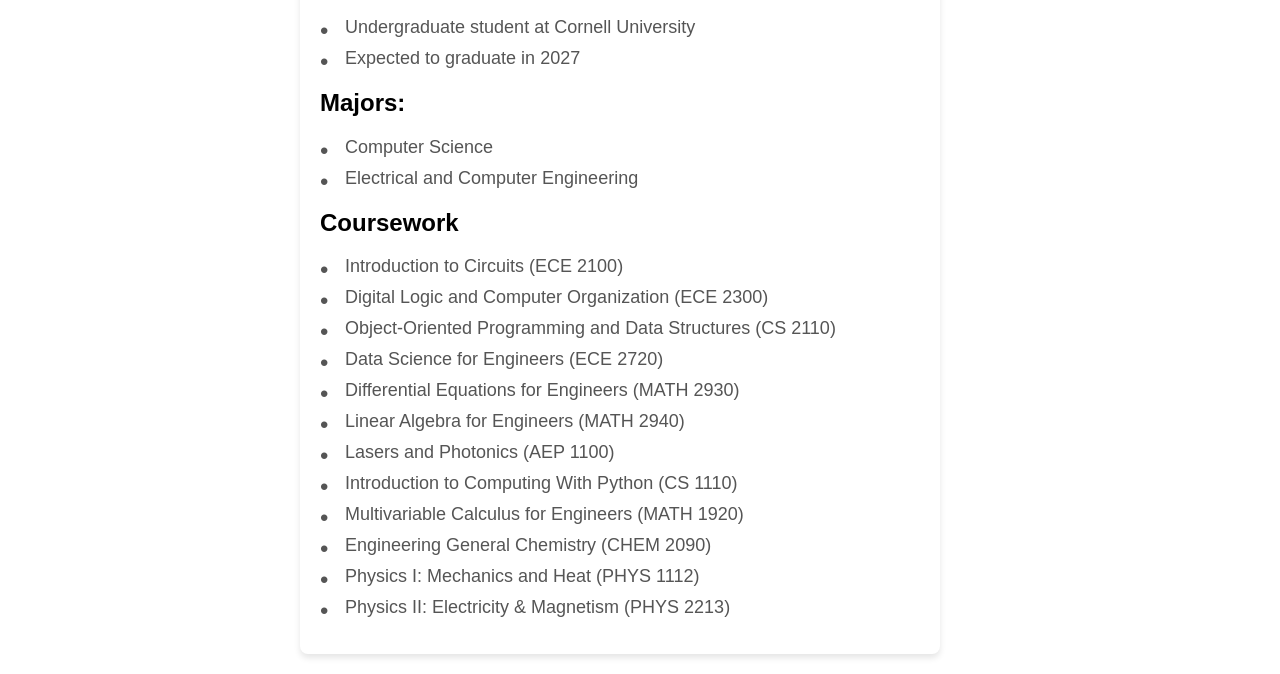
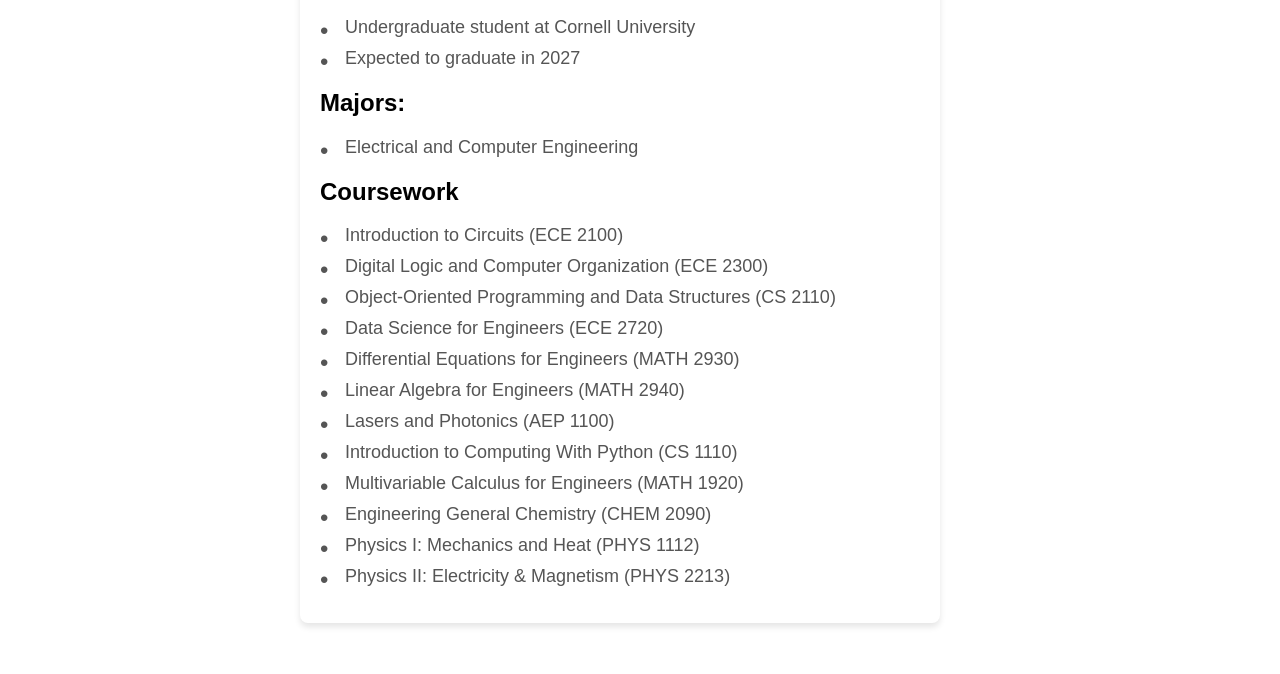
Before and after one commit to viennalli/viennalli.github.io, a plain HTML site: page coursework.html in a window 1280 px wide. Shown: the part 221-895 px from the top of the page. After the commit the page ends 864 px from the top, so only its background shows below. Drawn offline with Linux system fonts and the light colour scheme.

Commit message:
Update coursework.html

```diff
--- a/coursework.html
+++ b/coursework.html
@@ -73,7 +73,6 @@
       <!-- next section -->
             <h2>Majors:</h2>
             <ul class="custom-list">
-                <li class="custom-bullet"> Computer Science</li>
                 <li class="custom-bullet"> Electrical and Computer Engineering </li>
 
       <!-- next section -->
```
